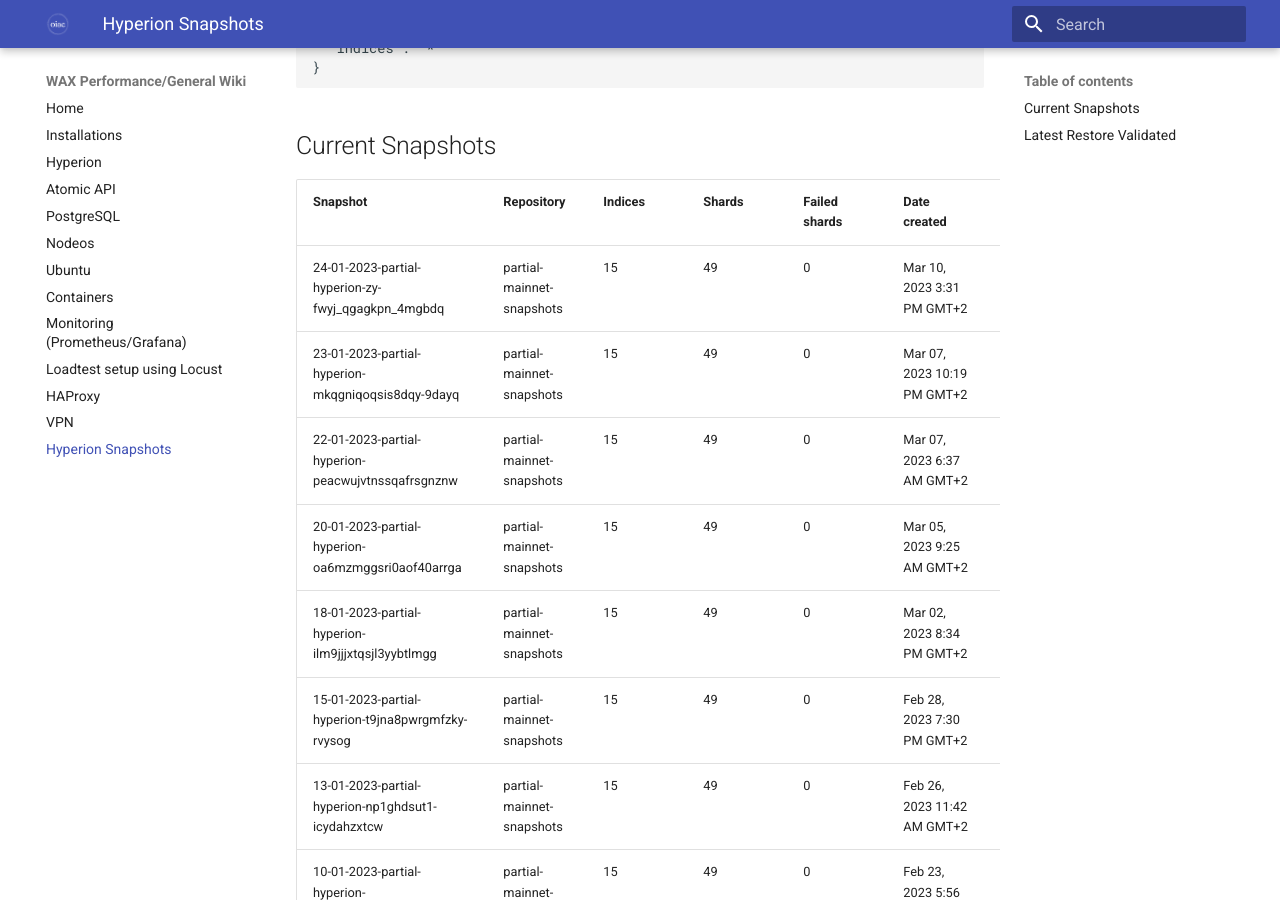
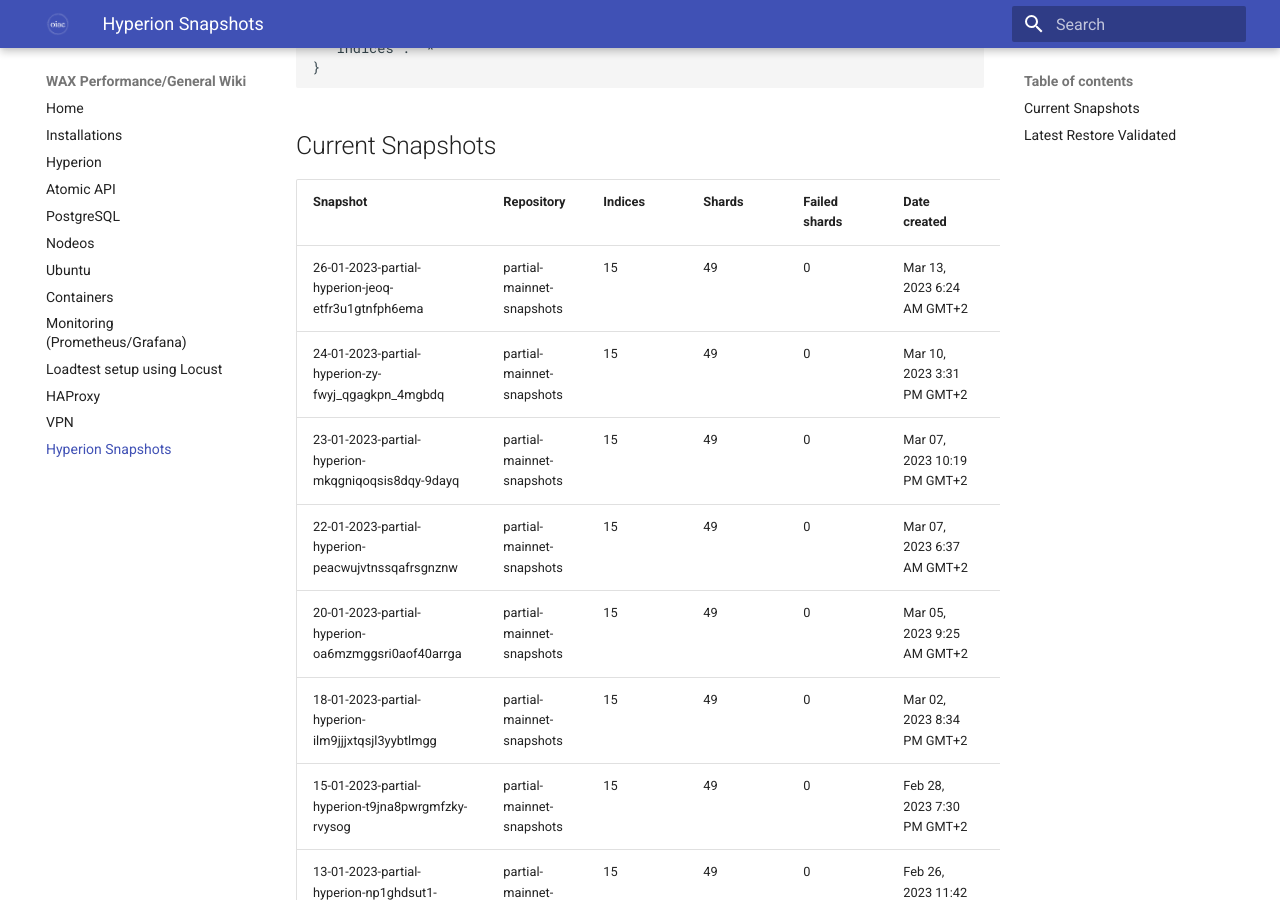
Before and after one commit to oneinacillian/wiki, an MkDocs documentation site: the page built from docs/snapshots.md, in a window 1280 px wide and 900 px high, scrolled down 2022 px. Built offline with MkDocs 1.6.1 and Material for MkDocs 9.7.7, drawn with Linux system fonts in a browser that asks for light colours.

Commit message:
Latest snapshot contains document data from 26/01/2023:00:00:00, indexed to Mar 13, 2023 6:24 AM GMT+2. Oldeset data @ 13/12/2022

```diff
--- a/docs/snapshots.md
+++ b/docs/snapshots.md
@@ -60,6 +60,7 @@
 
 | Snapshot                                           | Repository                | Indices | Shards | Failed shards | Date created                | Duration |
 |----------------------------------------------------|---------------------------|---------|--------|---------------|-----------------------------|----------|
+| 26-01-2023-partial-hyperion-jeoq-etfr3u1gtnfph6ema | partial-mainnet-snapshots | 15      | 49     | 0             | Mar 13, 2023 6:24 AM GMT+2  | 49s      |
 | 24-01-2023-partial-hyperion-zy-fwyj_qgagkpn_4mgbdq | partial-mainnet-snapshots | 15      | 49     | 0             | Mar 10, 2023 3:31 PM GMT+2  | 46s      |
 | 23-01-2023-partial-hyperion-mkqgniqoqsis8dqy-9dayq | partial-mainnet-snapshots | 15      | 49     | 0             | Mar 07, 2023 10:19 PM GMT+2 | 16s      |
 | 22-01-2023-partial-hyperion-peacwujvtnssqafrsgnznw | partial-mainnet-snapshots | 15      | 49     | 0             | Mar 07, 2023 6:37 AM GMT+2  | 31s      |
```
